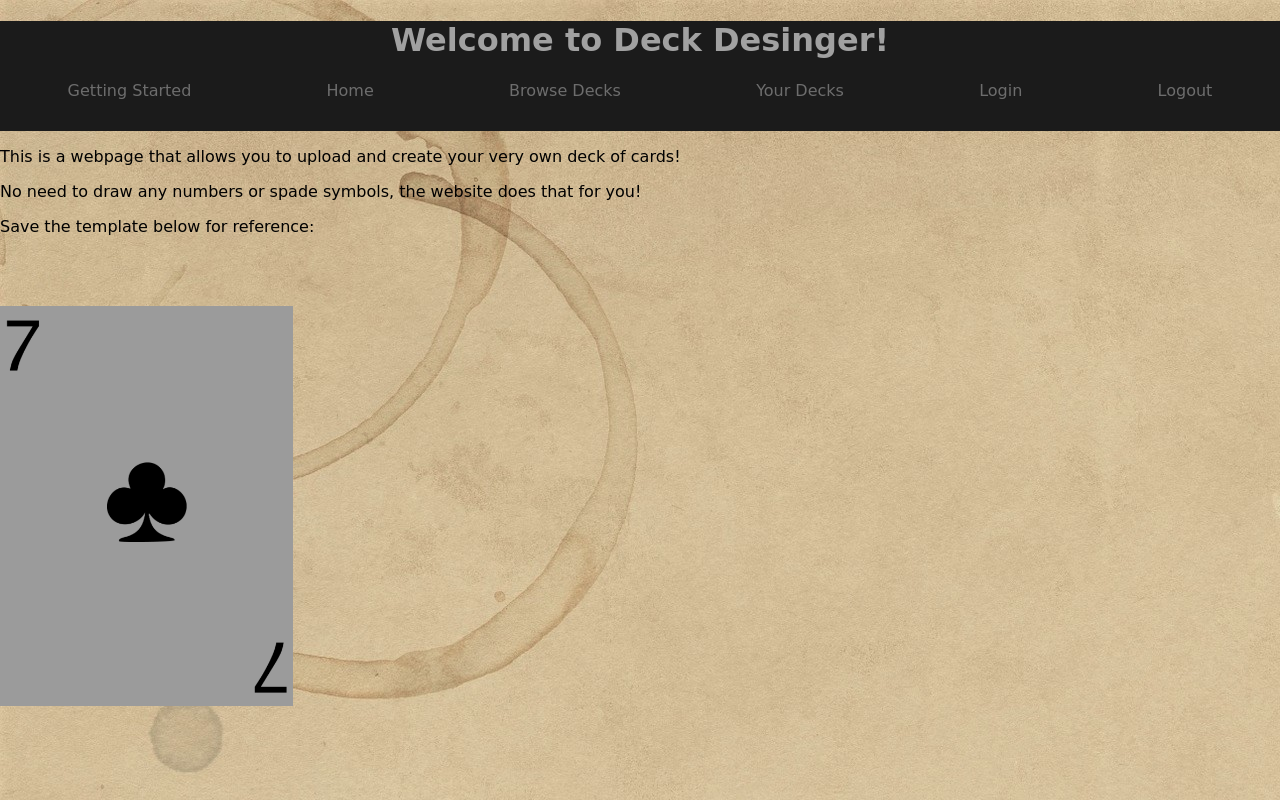
After one commit to kiraclem/Capstone-Project-Deck-Desginer, a Flask app: page /template in a window 1280 px wide. The commit adds this page. Run offline with Flask 2, Linux system fonts and the light colour scheme.

Commit message:
added upload and css

```diff
--- a/model.py
+++ b/model.py
@@ -47,7 +47,7 @@ class Image(db.Model):
     __tablename__ = "images"
 
     image_id = db.Column(db.Integer, autoincrement=True, primary_key=True)
-    image_ref = db.Column(db.String)
+    image_ref = db.Column(db.String, unique=True)
 
     card = db.relationship("Card", backref="image")
 
--- a/seed_database.py
+++ b/seed_database.py
@@ -42,7 +42,7 @@ with app.app_context():
             #     model.db.session.add(db_deck)
             #     model.db.session.commit()
     #images
-                # image_ref = "../../image_uploads/card.png"
+                # image_ref = "grey background"
                 # db_image = crud.create_image(image_ref)
                 # model.db.session.add(db_image)
                 # model.db.session.commit()
--- a/server.py
+++ b/server.py
@@ -45,6 +45,11 @@ def logout():
     del session["user_id"]
     flash("logged out successfully")
     return redirect("/")
+
+#TEMPLATE
+@app.route("/template")
+def temp():
+    return render_template("template.html")
 
 #PUBLIC DECKS:
 @app.route("/view_decks")
--- a/static/styles.css
+++ b/static/styles.css
@@ -1,6 +1,37 @@
 
+body {
+    margin:0px;
+    padding: 0px;
+    border: 0px;
+    background-image: url(../static/bg_img.jpg);
+}
+
+.head {
+    margin-top: 0px;
+    padding: none;
+    background-color: rgb(27, 27, 27);
+    height: 60px;
+    color: rgb(161, 161, 161);
+    text-align: center;
+    font-family:cursive
+}
+
+.nav_style {
+    margin-top: 0px;
+    padding: none;
+    background-color: rgb(27, 27, 27);
+    height: 50px;
+    display: flex;
+    justify-content: space-around;
+}
+.nav {
+    color: rgb(109, 109, 109);
+    text-decoration: none;
+    font-family:cursive
+}
 
 .box {
+    background-color: rgb(78, 78, 78);
     background-size: cover;
     width: 137px;
     height: 187px;
@@ -8,7 +39,6 @@
     flex-direction: column;
     justify-content:space-between;
    }
-
 
 .type {
     font-size: 32px;
@@ -35,3 +65,37 @@ img {
     justify-content: start;
     transform: rotate(180deg);
 }
+
+.right_side {
+    display: flex;
+    justify-content: end;
+    margin-right: 50px;
+}
+.space_btwn {
+    display: flex;
+    justify-content: space-between;
+    margin-right: 50px;
+    margin-left: 50px;
+}
+.center {
+    display: flex;
+    flex-direction: column;
+    align-items: center;
+}
+.row {
+    display: flex;
+    justify-content: space-around;
+}
+.space {
+    background-color: brown; opacity: 0;
+    height: 5px;
+    width: 200px;
+}
+a {
+    color: black;
+    text-decoration: none;
+    font-family:cursive
+}
+p {
+    font-family:cursive
+}
--- a/templates/base.html
+++ b/templates/base.html
@@ -10,6 +10,21 @@
     </title>
 </head>
 <body>
+  <div class="head">
+    {% block body_title %}  {% endblock %}
+  </div>
+
+  <div class="nav_style">
+
+     <a class="nav" href="/template">Getting Started</a>
+     <a class="nav" href="/">Home</a>
+     <a class="nav" href="/view_decks">Browse Decks</a>
+     <a class="nav" href="/categories">Your Decks</a>
+     <a class="nav" href="/login">Login</a>
+     <a class="nav" href="/logout">Logout</a>
+
+  </div>
+
  {% block body %} {% endblock %}
 
  {% for msg in get_flashed_messages() %}
@@ -17,5 +32,6 @@
     {{msg}}
   </p>
   {% endfor %}
+
 </body>
 </html>
--- a/templates/create_category.html
+++ b/templates/create_category.html
@@ -1,9 +1,13 @@
 {% extends "base.html" %}
+{% block before %} <link rel="stylesheet" href="../../static/styles.css"> {% endblock %}
 {% block title %} Category {% endblock %}
+
+
+{% block body_title %}<h1> Create Category </h1>{% endblock %}
+
 
 {% block body %}
 
-<h1> Create Category </h1>
 <form action="/categories", method="POST">
 
     <p>Category Name: <input type="text" name="category_name"></p>
--- a/templates/create_deck.html
+++ b/templates/create_deck.html
@@ -1,9 +1,11 @@
 {% extends "base.html" %}
+{% block before %} <link rel="stylesheet" href="../../static/styles.css"> {% endblock %}
 {% block title %} Category {% endblock %}
+
+{% block body_title %}<h1> Create Deck </h1>{% endblock %}
 
 {% block body %}
 
-<h1> Create Deck </h1>
 <form action="/categories/{{category_id}}", method="POST" enctype="multipart/form-data">
 
     <p>Deck Name <input type="text" name="deck_name"></p>
--- a/templates/login.html
+++ b/templates/login.html
@@ -1,9 +1,11 @@
 {% extends "base.html" %}
+{% block before %} <link rel="stylesheet" href="../static/styles.css"> {% endblock %}
 {% block title %} Login {% endblock %}
+
+{% block body_title %} <h1> Login </h1> {% endblock %}
 
 {% block body %}
 
-<h1> Login </h1>
 <form action="/login", method="POST">
 
     <p>Username <input type="text" name="username"></p>
--- /dev/null
+++ b/templates/template.html
@@ -0,0 +1,19 @@
+{% extends "base.html" %}
+{% block before %} <link rel="stylesheet" href="../static/styles.css"> {% endblock %}
+{% block title %} Getting Started {% endblock %}
+
+
+{% block body_title %} <h1> Welcome to Deck Desinger!</h1> {% endblock %}
+
+{% block body %}
+
+
+     <p> This is a webpage that allows you to upload and create your very own deck of cards!</p>
+     <p> No need to draw any numbers or spade symbols, the website does that for you! </p>
+     <p> Save the template below for reference: </p>
+    <br>
+    <br>
+    <br>
+     <img src="../static/temp.png" alt="822px by 1122px" style="height: 400px;">
+
+{% endblock %}
```
Also changed, not shown: templates/categories.html (+11 -7 lines), templates/decks.html (+38 -5 lines), templates/homepage.html (+2 -20 lines), templates/view_decks.html (+23 -1 lines), templates/view_user_cards.html (+13 -3 lines), static/bg_img.jpg (added), static/garbage-can.png (added), static/temp.png (added). Lines whose indentation alone changed are shown as unchanged.
